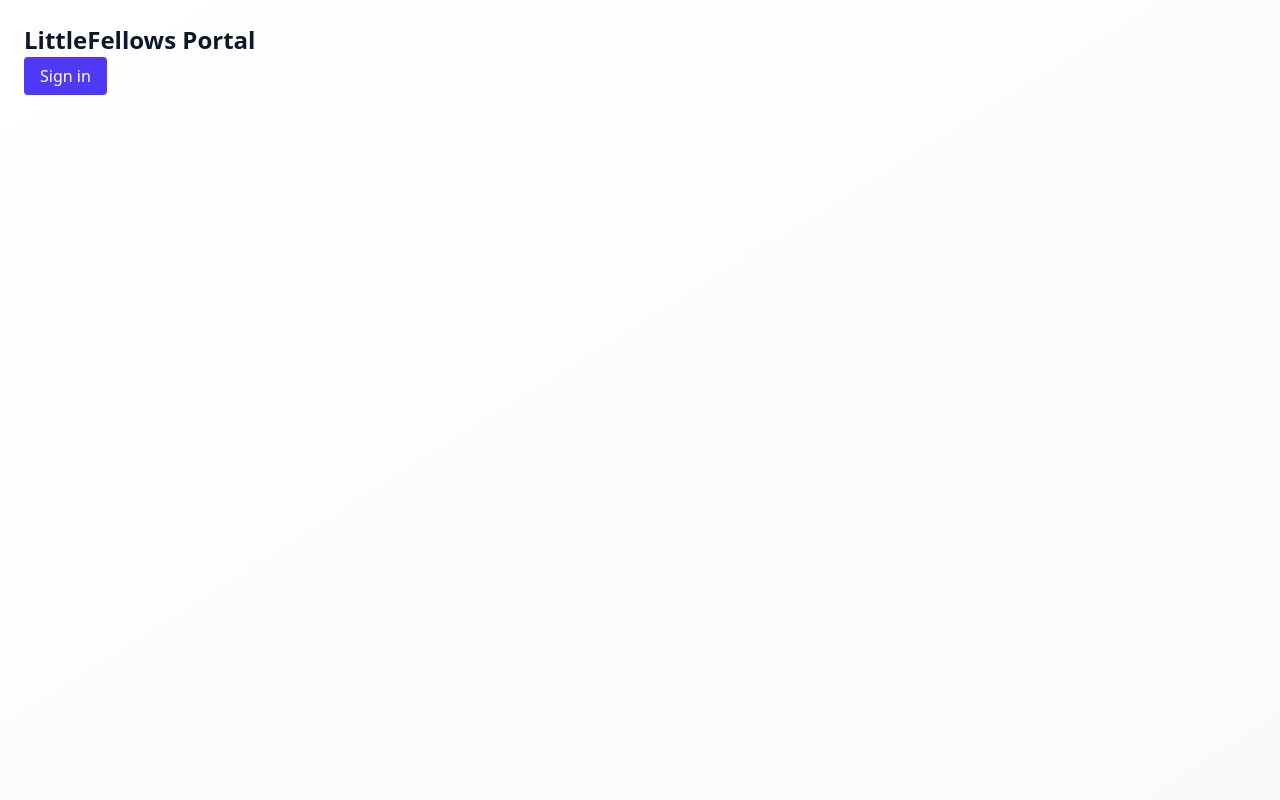
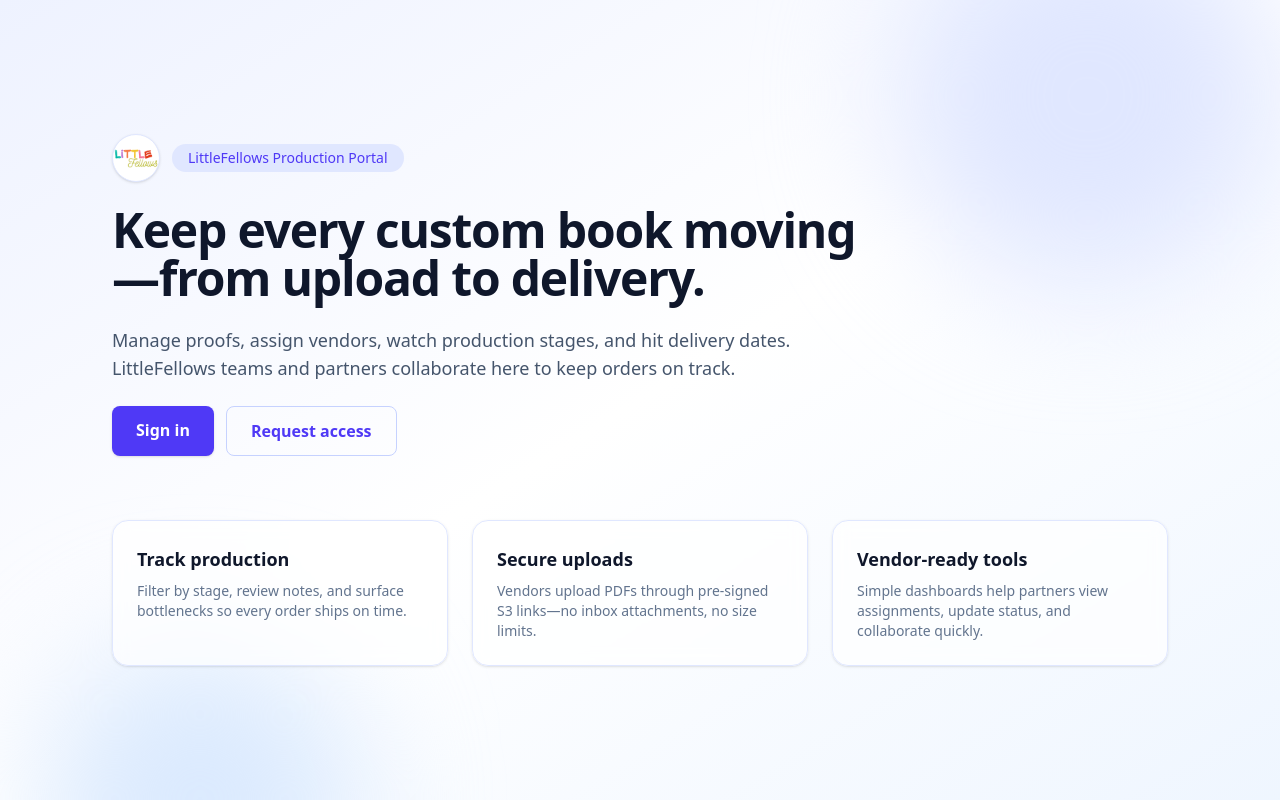
Before and after one commit to heynaik/littlefellows-portal, a Next.js app: page / in a window 1280 px wide. Built offline with nearby package versions, Linux system fonts and the light colour scheme; no server answers.

Commit message:
Fix S3 viewer redirect and brand landing page

```diff
--- a/src/app/api/view-url/route.ts
+++ b/src/app/api/view-url/route.ts
@@ -2,9 +2,27 @@ import { NextResponse } from 'next/server';
 import { S3Client, GetObjectCommand } from '@aws-sdk/client-s3';
 import { getSignedUrl } from '@aws-sdk/s3-request-presigner';
 
-const BUCKET = process.env.NEXT_PUBLIC_BUCKET_NAME!;
-const REGION = process.env.NEXT_PUBLIC_AWS_REGION!;
-const s3 = new S3Client({ region: REGION });
+const BUCKET =
+  process.env.S3_BUCKET ??
+  process.env.NEXT_PUBLIC_BUCKET_NAME ??
+  (() => {
+    throw new Error('S3 bucket environment variable is not set');
+  })();
+
+const REGION =
+  process.env.S3_REGION ??
+  process.env.NEXT_PUBLIC_AWS_REGION ??
+  (() => {
+    throw new Error('S3 region environment variable is not set');
+  })();
+
+const s3 = new S3Client({
+  region: REGION,
+  credentials: {
+    accessKeyId: process.env.S3_ACCESS_KEY_ID ?? '',
+    secretAccessKey: process.env.S3_SECRET_ACCESS_KEY ?? '',
+  },
+});
 
 export async function GET(req: Request) {
   const key = new URL(req.url).searchParams.get('key');
@@ -17,6 +35,11 @@ export async function GET(req: Request) {
     ResponseContentDisposition: 'inline'
   });
 
-  const url = await getSignedUrl(s3, cmd, { expiresIn: 60 }); // 60s
-  return NextResponse.redirect(url, { status: 302 });
+  try {
+    const url = await getSignedUrl(s3, cmd, { expiresIn: 60 }); // 60s
+    return NextResponse.redirect(url, { status: 302 });
+  } catch (error) {
+    console.error('[view-url] failed to sign url', { key, error });
+    return NextResponse.json({ message: 'Failed to generate view URL' }, { status: 500 });
+  }
 }
--- a/src/app/page.tsx
+++ b/src/app/page.tsx
@@ -1,10 +1,13 @@
 "use client";
+import Image from "next/image";
 import Link from "next/link";
-import { useAuthUser } from "../lib/auth";
-import { getUserRole } from "../lib/user";
-import { useEffect, useState } from "react";
+import { useRouter } from "next/navigation";
+import { useEffect, useMemo, useState } from "react";
+import { useAuthUser } from "@/lib/auth";
+import { getUserRole } from "@/lib/user";
 
 export default function Home() {
+  const router = useRouter();
   const { user, loading } = useAuthUser();
   const [role, setRole] = useState<"admin" | "vendor" | null>(null);
 
@@ -12,38 +15,114 @@ export default function Home() {
     let cancelled = false;
     (async () => {
       if (!loading && user) {
-        const r = await getUserRole(user.uid);
-        if (!cancelled) setRole(r);
+        const resolvedRole = await getUserRole(user.uid);
+        if (!cancelled) setRole(resolvedRole);
+      } else if (!loading && !user) {
+        setRole(null);
       }
     })();
-    return () => { cancelled = true; };
+    return () => {
+      cancelled = true;
+    };
   }, [loading, user]);
 
+  useEffect(() => {
+    if (!loading && user && role) {
+      const destination = role === "admin" ? "/admin/orders" : "/vendor/orders";
+      router.replace(destination);
+    }
+  }, [loading, role, router, user]);
+
+  const primaryCta = useMemo(() => {
+    if (loading) {
+      return { href: "#", label: "Checking account…" };
+    }
+    if (user && role) {
+      return {
+        href: role === "admin" ? "/admin/orders" : "/vendor/orders",
+        label: role === "admin" ? "Go to Admin Dashboard" : "Go to Vendor Workspace",
+      };
+    }
+    return { href: "/login", label: "Sign in" };
+  }, [loading, role, user]);
+
   return (
-    <main className="p-6">
-      <h1 className="mb-2 text-2xl font-semibold">LittleFellows Portal</h1>
-      {loading ? (
-        <p>Loading…</p>
-      ) : user ? (
-        <div className="space-y-2">
-          <p className="text-gray-700">Signed in as <b>{user.email}</b></p>
-          {role === "admin" ? (
-            <Link className="rounded bg-indigo-600 px-4 py-2 text-white" href="/admin/orders">
-              Go to Admin Orders
+    <main className="relative min-h-screen overflow-hidden bg-gradient-to-br from-indigo-50 via-white to-blue-50 text-slate-900">
+      <div className="absolute -top-24 right-0 h-96 w-96 rounded-full bg-indigo-100 blur-3xl" />
+      <div className="absolute -bottom-40 left-10 h-80 w-80 rounded-full bg-blue-100 blur-3xl" />
+
+      <div className="relative z-10 mx-auto flex min-h-screen max-w-6xl flex-col justify-center px-6 py-16 lg:px-12">
+        <header className="max-w-3xl space-y-6">
+          <div className="flex items-center gap-3">
+            <Image
+              src="/fellowe.png"
+              alt="LittleFellows logo"
+              width={48}
+              height={48}
+              className="h-12 w-12 rounded-full border border-indigo-100 bg-white shadow-sm"
+              priority
+            />
+            <span className="inline-flex items-center rounded-full bg-indigo-100 px-4 py-1 text-sm font-medium text-indigo-600">
+              LittleFellows Production Portal
+            </span>
+          </div>
+          <h1 className="text-4xl font-semibold tracking-tight text-slate-900 sm:text-5xl">
+            Keep every custom book moving—from upload to delivery.
+          </h1>
+          <p className="text-lg text-slate-600">
+            Manage proofs, assign vendors, watch production stages, and hit delivery dates.
+            LittleFellows teams and partners collaborate here to keep orders on track.
+          </p>
+          <div className="flex flex-wrap gap-3">
+            <Link
+              href={primaryCta.href}
+              className="rounded-lg bg-indigo-600 px-6 py-3 text-base font-semibold text-white shadow-sm transition hover:bg-indigo-500 focus-visible:outline focus-visible:outline-2 focus-visible:outline-offset-2 focus-visible:outline-indigo-600"
+            >
+              {primaryCta.label}
             </Link>
-          ) : role === "vendor" ? (
-            <Link className="rounded bg-indigo-600 px-4 py-2 text-white" href="/vendor/orders">
-              Go to Vendor Orders
+            <Link
+              href="mailto:support@littlefellows.com"
+              className="rounded-lg border border-indigo-200 px-6 py-3 text-base font-semibold text-indigo-600 transition hover:border-indigo-300 hover:bg-white"
+            >
+              Request access
             </Link>
-          ) : (
-            <p className="text-sm text-red-600">Account not configured.</p>
-          )}
-        </div>
-      ) : (
-        <Link className="rounded bg-indigo-600 px-4 py-2 text-white" href="/login">
-          Sign in
-        </Link>
-      )}
+          </div>
+        </header>
+
+        <section className="mt-16 grid gap-6 sm:grid-cols-3">
+          {[
+            {
+              title: "Track production",
+              description:
+                "Filter by stage, review notes, and surface bottlenecks so every order ships on time.",
+            },
+            {
+              title: "Secure uploads",
+              description:
+                "Vendors upload PDFs through pre-signed S3 links—no inbox attachments, no size limits.",
+            },
+            {
+              title: "Vendor-ready tools",
+              description:
+                "Simple dashboards help partners view assignments, update status, and collaborate quickly.",
+            },
+          ].map((item) => (
+            <article
+              key={item.title}
+              className="rounded-2xl border border-indigo-100 bg-white/70 p-6 shadow-sm backdrop-blur transition hover:-translate-y-1 hover:shadow-md"
+            >
+              <h2 className="text-lg font-semibold text-slate-900">{item.title}</h2>
+              <p className="mt-2 text-sm text-slate-500">{item.description}</p>
+            </article>
+          ))}
+        </section>
+
+        {!loading && user && !role && (
+          <p className="mt-8 text-sm text-red-500">
+            Your account is missing a role. Please contact an administrator for access.
+          </p>
+        )}
+      </div>
     </main>
   );
 }
```
